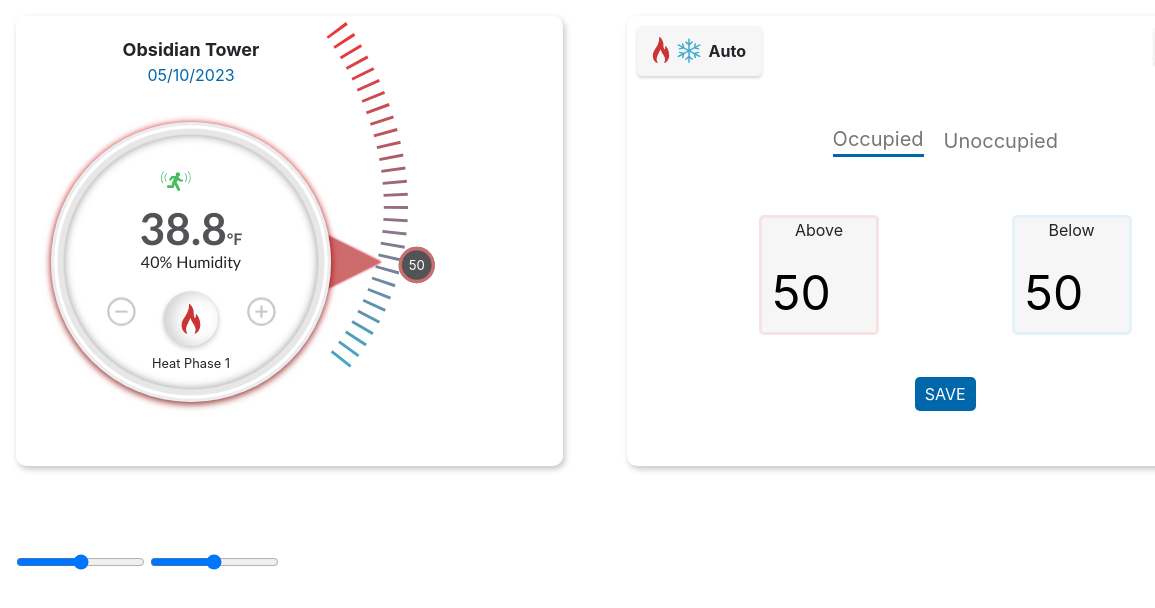
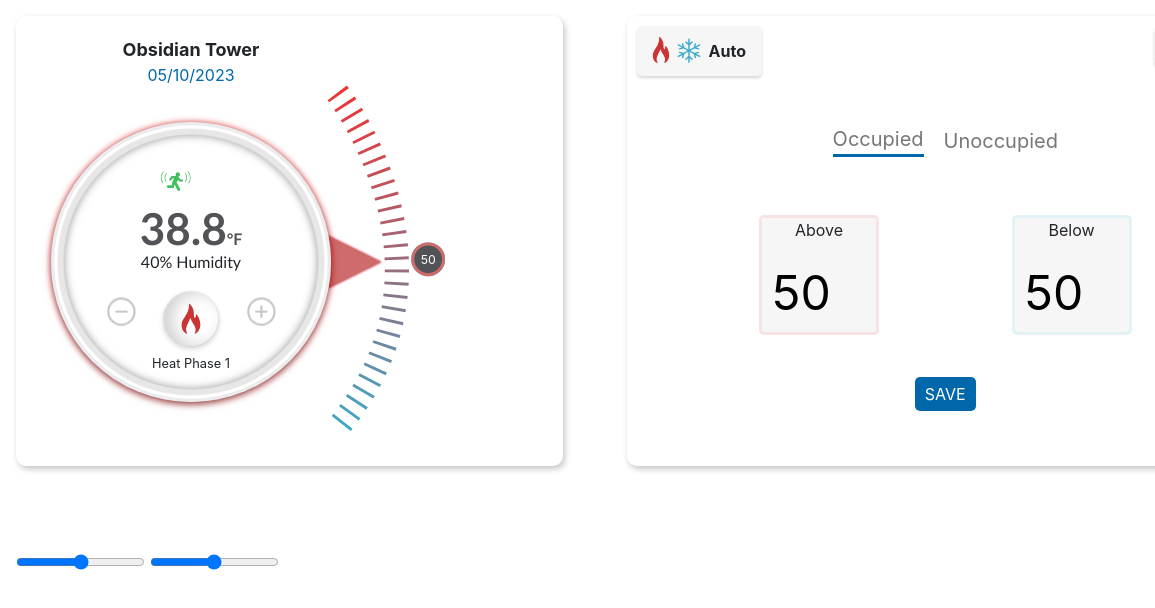
Before and after one commit to SharayahDesigns/Thermo-Design2, a website: page index.html in a window 1280 px wide. Shown: the whole page, 0-1155 px from the left. Drawn offline with nearby package versions, Linux system fonts and the light colour scheme.

Commit message:
fixed slider box cut off

```diff
--- a/index.html
+++ b/index.html
@@ -83,7 +83,7 @@
                         <div class="wrapit">
                           <div class="slider-container">
 
-                            <svg id="slider" height="350" width="80">
+                            <svg id="slider" height="400" width="150" viewBox="-20 0 190 250">
                               <path id="curve" stroke="gray" stroke-width="4" fill="none" />
 
                               <circle id="thumb" stroke="#fff" fill="#fff" r="15" />
@@ -360,6 +360,7 @@ const getQuadraticBezierXYatPercent = (curve, percent) => {
   curve.cpy + Math.pow(percent, 2) * curve.endy;
   return { x, y };
 
+
 };
 
 
@@ -374,8 +375,9 @@ const drawThumb = (percent, thumbElement) => {
   let pos = getQuadraticBezierXYatPercent(curve, percent);
   thumbElement.setAttribute('cx', pos.x);
   thumbElement.setAttribute('cy', pos.y);
-  // console.log('Thumb Position:', pos.x, pos.y);
+  console.log('Thumb Position:', pos.x, pos.y);
 };
+
 const drawNumb = (percent, numberElement)=> {
   let posNum = getQuadraticBezierXYatPercent(curve, percent);
   numberElement.setAttribute('x', posNum.x);
--- a/style.css
+++ b/style.css
@@ -71,6 +71,9 @@ body {
 	font-weight: bold;
 	color: #515356;
 }
+.circle-temp-slider {
+position:relative;
+}
 .circle-main-humid {
 	position: relative;
 	display: flex;
@@ -124,12 +127,12 @@ body {
 	height:40px
 }
 .temp-bar {
-	bottom: 203px;
-	left: 286px;
-	position: absolute;
-	width: 165px;
-	height: 100%;
-	transition: all 1s ease-in;
+	bottom: -34px;
+    left: -79px;
+    position: absolute;
+    width: 165px;
+    height: 100%;
+    transition: all 1s ease-in;
 }
 #half-circle {
 	position: absolute;
@@ -480,8 +483,7 @@ body {
 	;
 }
 .dropdown {
-	/* padding: 20px 40px;
-	*/
+
 	display: flex;
 	justify-content: center;
 	align-items: center;
@@ -578,9 +580,7 @@ body {
 	fill: none;
 	stroke: #979797;
 }
-.slider-container {
-	width: 100%;
-}
+
 svg.option-icons.active {
 	fill: #1cbc1c;
 }
@@ -741,10 +741,11 @@ p {
 	visibility: hidden;
 }
 #slider {
-	position: relative;
-	transform: scale(1.1);
-	bottom: -74px;
-	right: 14px;
+position: relative;
+    transform: scale(1.3);
+bottom:8px;
+    /* bottom: -71px; */
+    /* right: 14px; */
 }
 #range,#range2 {
 	margin: 0;
```
